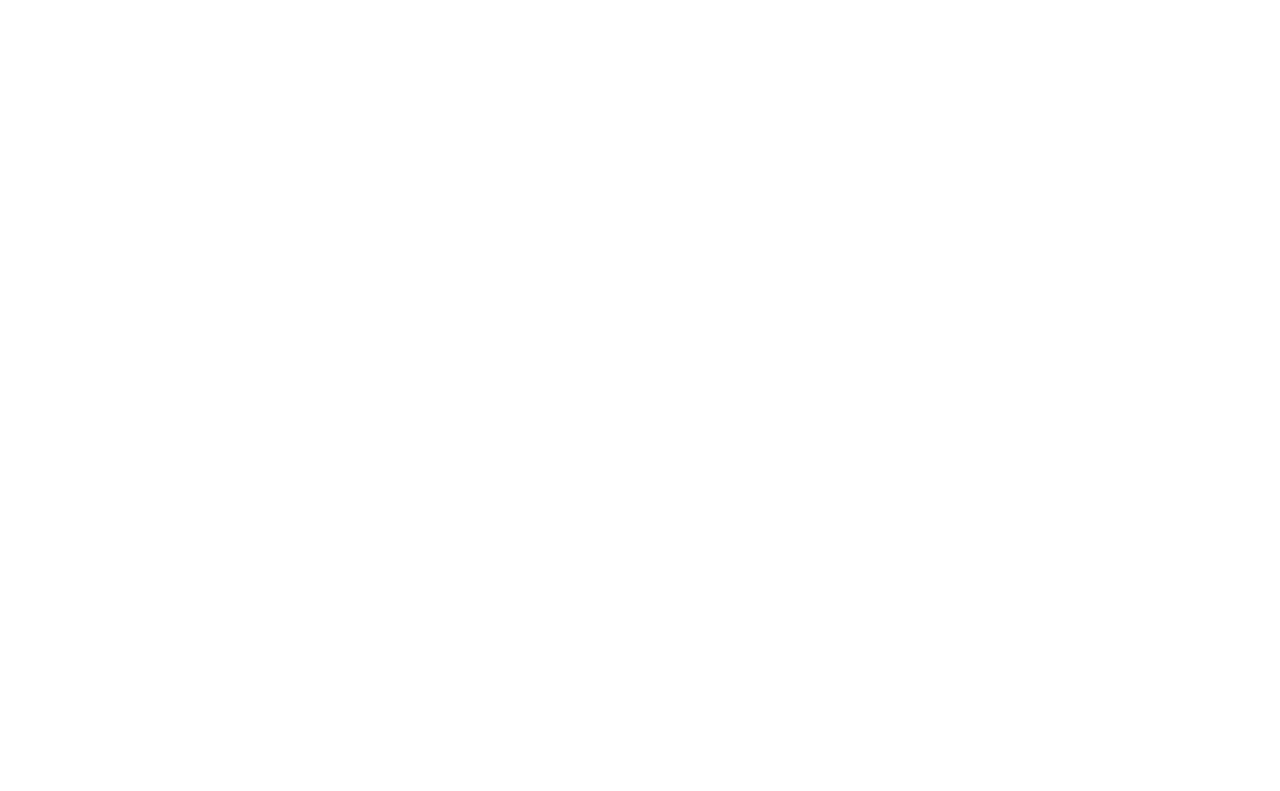
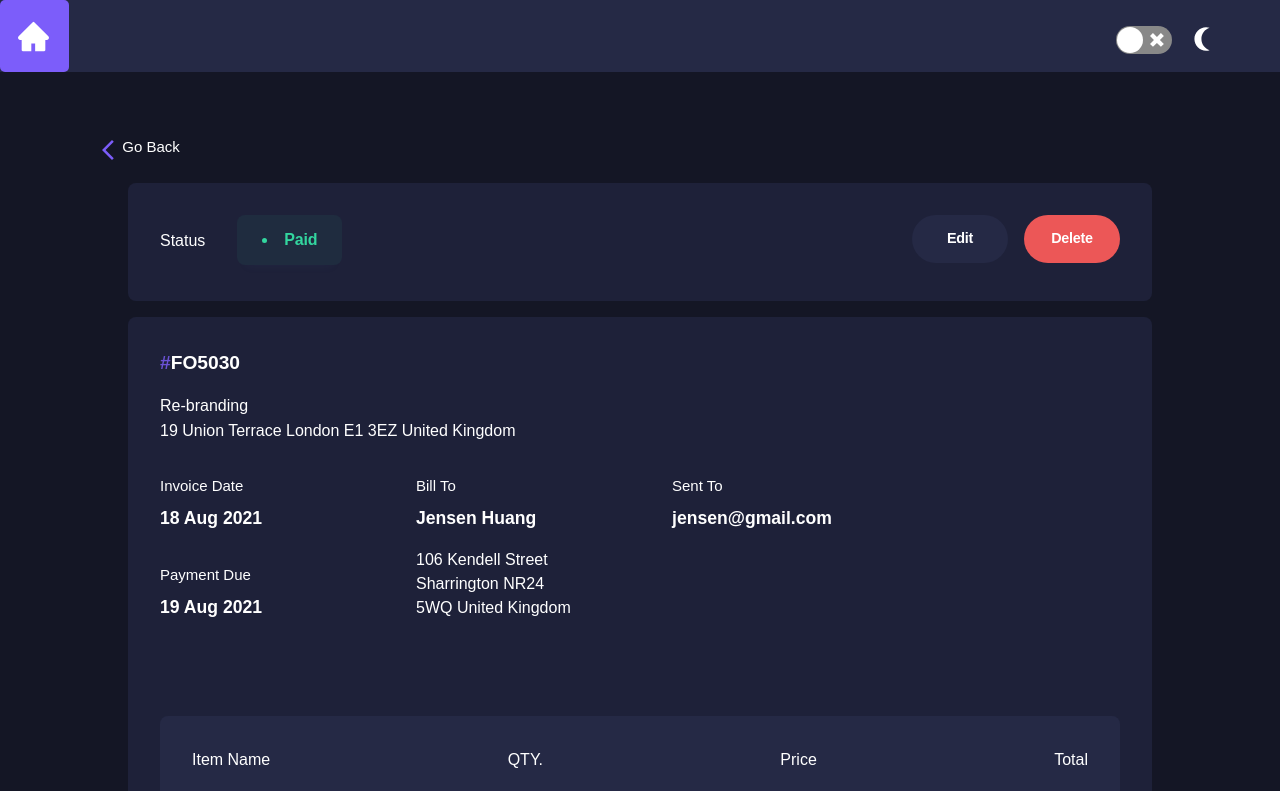
Before and after one commit to Mar550/Invoice-Maker, a React (Create React App) app in the folder client/: page /invoice in a window 1280 px wide. Shown: the top 791 px of the page. Built offline with nearby package versions, Linux system fonts and the light colour scheme.

Commit message:
Added: Update Invoice UI

```diff
--- a/client/src/App.js
+++ b/client/src/App.js
@@ -3,7 +3,6 @@
 import Register from './pages/Register';
 import Expense from './pages/expense/Expense';
 import Income from './pages/income/Income';
-import Dashboard from './pages/Dashboard';
 import 'bootstrap/dist/css/bootstrap.min.css';
 import Sidebar from "./components/Sidebar";
 import Navbar from "./components/Navbar";
@@ -13,8 +12,9 @@
 import New from "./pages/chart/New";
 import Home from "./pages/Home";
 import Login from './pages/Login';
-import InvoicePopup from './pages/InvoicePopup';
-
+import InvoicePopup from './pages/invoice/InvoicePopup';
+import List from './pages/invoice/List';
+import Invoice from './pages/invoice/Invoice';
 
 function App() {
 
@@ -25,10 +25,10 @@
             <Route path="/" element={<Home />} />
             <Route path="/login" element={<Login />} />
             <Route path="/register" element={<Register />} />
-            <Route path="/dashboard" element={<Dashboard />} />
+            <Route path="/invoices" element={<List />} />
             <Route path="/expense" element={<Expense />} />
             <Route path="/income" element={<Income />} />
-            <Route path="/invoice" element={<InvoicePopup />} />
+            <Route path="/invoice" element={<Invoice />} />
             <Route path="/popup" element={<Popup />} />
             <Route path="/chart/:id" element={<Graph />} />
             <Route path="/chart/create" element={<New />} />
--- a/client/src/components/Item.js
+++ b/client/src/components/Item.js
@@ -18,23 +18,36 @@
 const Label = styled.label`
     font-size: 15px;`
 
+const Label2 = styled.label`
+    font-size: 15px;
+    margin-left: 1rem;`
+
 const Input2 = styled.input`
-    width: 40%;
+    width: 60%;
+    margin-left: 1rem;
     background-color: #1e2139;
     border: 1px solid #252945;
     height: 3rem;
     padding: 0 1.125rem;
     border-radius: 0.25rem;
     color: white;
+    font-size: 18px;
+`
+const Input3 = styled.input`
+
 `
 const Row2 = styled.div`
     color: white;
     display:inline-flex;
     justify-content: space-between;
-    gap: 0.8rem;
 `
 const Space = styled.div`
+    width: 60%;
+    height: 3rem;
+    padding: 0.5rem;
+    font-size: 20px;
 `
+const Line = styled.br``
 
 const Item = ({ removeItem, data, handleItemChange }) => {
 
@@ -51,7 +64,7 @@
             />
         </Group>
         <Group>
-            <Label> Qty. </Label>
+            <Label2> Qty. </Label2>
             <Input2
             type="number"
             name="quantity"
@@ -60,7 +73,7 @@
             />
         </Group>
         <Group>
-            <Label> Price </Label>
+            <Label2> Price </Label2>
             <Input2
             type="number"
             name="price"
@@ -73,6 +86,7 @@
             <Space> 0.00 </Space>
         </Group>
         <Group >
+            <Line/>
             <Space> <FaTrashAlt onClick={removeItem} style={{cursor:"pointer"}}/> </Space>
         </Group>
     </Row2>
--- a/client/src/components/Navbar.js
+++ b/client/src/components/Navbar.js
@@ -38,7 +38,7 @@
 `
 const Auth = styled.div`
     display: flex;
-    gap 2.2rem;
+    gap: 2.2rem;
 `
 const Button = styled.div`
     margin-top: 0.3rem;
--- /dev/null
+++ b/client/src/pages/invoice/Invoice.js
@@ -0,0 +1,253 @@
+import React from 'react';
+import styled from 'styled-components';
+import { AiFillHome } from 'react-icons/ai';
+import Switch from "react-switch";
+import {MdOutlineNightlightRound} from 'react-icons/md';
+import { MdOutlineArrowBackIosNew } from 'react-icons/md';
+
+// Container
+const Wrapper = styled.div`
+  display:flex;
+  flex-direction: column;
+  background-color: #141625;
+  width: 100%;
+  height: 65rem;
+  font-size: 0.5rem;
+`
+const Header = styled.div`
+  background-color: #252945;
+  width: 100%;
+  height: 4.5rem;
+  color: white;
+`
+const Home = styled.div`
+  background-color: #7c5dfa;
+  padding-left: 1rem;
+  padding-top: 0.5rem;
+  font-size: 35px;
+  width: 4.3rem;
+  height: 4.5rem;
+  float: left;
+  border-radius: 5px;
+  cursor: pointer;
+`
+const Mode = styled.div`
+  color: white;
+  border:none;
+  float:right;
+  font-size: 28px;
+  cursor:pointer;
+  margin-right: 5%;
+  margin-top: 1rem;
+`
+const Container = styled.div`
+  margin-top: 1rem;
+  width: 80%;
+  margin-left: auto;
+  margin-right: auto;
+  background-color: #1e2139;
+  padding: 2rem;
+  border-radius: 0.5rem;
+  display: flex;
+  flex-direction: row;
+  justify-content: space-between;
+  color: white;
+`
+
+const Text = styled.p`
+  color: white;
+  font-size: 16px;
+`
+
+const Text2 = styled.p`
+  color: white;
+  font-size: 1.1rem;
+  font-weight: bold;
+`
+
+const Status = styled.div`
+    font-size: 1.2rem;
+    line-height: .9375rem;
+    letter-spacing: -.25px;
+    display: flex;
+    align-items: center;
+    height: 2.5rem;
+    min-width: 6.5rem;
+    justify-content: center;
+    font-weight: 700;
+    border-radius: 6px;
+    background: #1F2C3F;
+    margin-top: -0.6rem;
+    padding: 1.5rem;
+    border-radius: 0.5rem;
+    -webkit-box-shadow: 0 10px 10px -10px rgb(72 84 159 / 10%);
+    box-shadow: 0 10px 10px -10px rgb(72 84 159 / 10%);
+    cursor: pointer;
+    -webkit-transition: .3s ease;
+    transition: .3s ease;
+    border: 1px solid transparent;
+    color: #33d69f;
+`
+
+const Li = styled.li`
+  color: #33d69f;
+  font-size: 1rem;
+`
+const Action = styled.button`
+    width: 6rem;
+    height: 3rem;
+    padding: 0 1.5rem;
+    border-radius: 1.5rem;
+    border: none;
+    -webkit-transition: all .2s ease;
+    transition: all .2s ease;
+    white-space: nowrap;
+    font-size: .9rem;
+    line-height: .9375rem;
+    letter-spacing: -.25px;
+    font-weight: 700;
+    color: white;
+`
+const Id = styled.p`
+  font-weight: bold;
+  display: inline-flex;
+  font-size: 1.2rem;
+`
+const Span = styled.span`
+  color:#6b52d6;
+`
+const Group = styled.div`
+    display: flex;
+    flex-direction: column;
+    margin-top: 1rem;
+    width: 10rem;
+`
+const Label = styled.label`
+    font-size: 15px;
+`
+const Title = styled.h3`
+    font-weight:bold;
+    font-size: 1.3rem;
+    margin-top: 4rem;
+`
+const Container2 = styled.div`
+  margin-top: 1rem;
+  width: 80%;
+  margin-left: auto;
+  margin-right: auto;
+  background-color: #1e2139;
+  padding: 2rem;
+  border-radius: 0.5rem;
+  display: flex;
+  flex-direction: column;
+  justify-content: space-between;
+  color: white;
+`
+
+const Container3 = styled.div`
+  margin-top: 5rem;
+  background-color:#252945;
+  display: flex;
+  flex-direction: column;
+  padding: 2rem;
+  border-radius: 0.5rem 0.5rem 0 0;
+`
+
+const Container4 = styled.div`
+  background-color: #0c0e16;
+  padding: 2rem 1.5rem;
+  border-radius: 0 0 0.5rem 0.5rem;
+`
+
+const Row = styled.div`
+  display:flex;
+  flex-direction: row;
+  justify-content: space-between;
+`
+
+const Invoice = () => {
+  return (
+    <Wrapper>
+    <Header>
+      <Home>
+        <AiFillHome/>
+      </Home>
+      <Mode>
+        <div style={{display:"inline-flex", gap:"1rem"}}>
+          <div style={{marginTop:"0.5rem"}}>
+          <Switch className="switch-btn" />
+          </div>
+          <label> <MdOutlineNightlightRound/> </label>
+        </div>
+      </Mode>
+    </Header>
+    <div style={{marginTop:"4rem", cursor:"pointer",paddingLeft:"6rem", color:"white"}}>
+      <MdOutlineArrowBackIosNew style={{color:"#7c5dfa",fontSize:"1.5rem"}}/> <Label > Go Back </Label>
+    </div>
+    <Container>
+
+      <div style={{display:"inline-flex",gap:"2rem",marginTop:"0.6rem"}}>
+        <Text style={{marginTop:"0.3rem"}}> Status </Text>
+        <Status> <Li>Paid</Li> </Status>
+      </div>
+      <div style={{display:"inline-flex",gap:"1rem"}}>
+        <Action style={{backgroundColor:"#252945"}}> Edit </Action>
+        <Action style={{backgroundColor:"#ec5757"}}> Delete </Action>
+      </div>
+    </Container>
+    <Container2>
+      <div>
+    <Id> <Span>#</Span> FO5030 </Id>
+    <Text> Re-branding </Text>
+    <Text style={{marginTop:"-15px"}}> 19 Union Terrace London E1 3EZ United Kingdom </Text>
+    <div style={{display:"inline-flex", gap:"20%"}}>
+    <div style={{display:"flex", flexDirection:"column"}}>
+    <Group>
+      <Label> Invoice Date </Label>
+      <Text2> 18 Aug 2021 </Text2>
+    </Group>
+
+    <Group>
+      <Label> Payment Due </Label>
+      <Text2> 19 Aug 2021 </Text2>
+    </Group>
+    </div>
+    <Group>
+      <Label> Bill To </Label>
+      <Text2> Jensen Huang </Text2>
+      <Text style={{width:"10rem"}}> 106 Kendell Street Sharrington NR24 5WQ United Kingdom </Text>
+    </Group>
+
+    <Group>
+      <Label> Sent To </Label>
+      <Text2> jensen@gmail.com </Text2>
+    </Group>
+    </div>
+    </div>
+    <Container3>
+      <Row>
+        <Text> Item Name </Text>
+        <Text> QTY. </Text>
+        <Text> Price </Text>
+        <Text> Total </Text>
+      </Row>
+      <Row style={{fontWeight:"bold"}}>
+        <Text> Brand Guidelines </Text>
+        <Text> 1 </Text>
+        <Text> $1,800.90 </Text>
+        <Text> $1,800.90 </Text>
+      </Row>
+    </Container3>
+    <Container4>
+      <Row>
+        <Text> Amount Due </Text>
+        <Text style={{fontSize:"1.4rem",fontWeight:"bold"}}> $1,800.90 </Text>
+      </Row>
+    </Container4>
+
+    </Container2>
+    </Wrapper>
+  )
+}
+
+export default Invoice
--- a/client/src/pages/InvoicePopup.js
+++ b/client/src/pages/invoice/InvoicePopup.js
@@ -2,7 +2,7 @@
 import styled from 'styled-components';
 import {FaTrashAlt} from 'react-icons/fa';
 import axios from 'axios';
-import Item from '../components/Item';
+import Item from '../../components/Item';
 import { MdOutlineArrowBackIosNew } from 'react-icons/md';
 
 const Wrapper = styled.div`
@@ -48,7 +48,7 @@
 const Group = styled.div`
     display: flex;
     flex-direction: column;
-    margin-top: 0.5rem;
+    margin-top: 0.8rem;
 `
 const Input = styled.input`
     width: 100%;
@@ -127,6 +127,9 @@
     justify-content: space-around;
     gap: 2%;
 `
+
+const Line = styled.br``
+
 
 const InvoicePopup = (props) => {
 
@@ -232,8 +235,9 @@
                 onChange={handleChange}
                 />
             </Group>
+            <Line/>
             <Subtitle> Bill To </Subtitle>
-            <Group>
+            <Group style={{marginTop:"2rem"}}>
                 <Label> Client's Name </Label>
                 <Input
                 name="client_name"
--- a/client/src/pages/Dashboard.js
+++ b/client/src/pages/invoice/List.js
@@ -249,7 +249,6 @@
   }
 `
 
-
 const Dashboard = () => {
 
   const [invoiceList, setInvoiceList] = useState([])
```
Also changed, not shown: client/src/pages/Income.js (deleted, +0 -47 lines).
